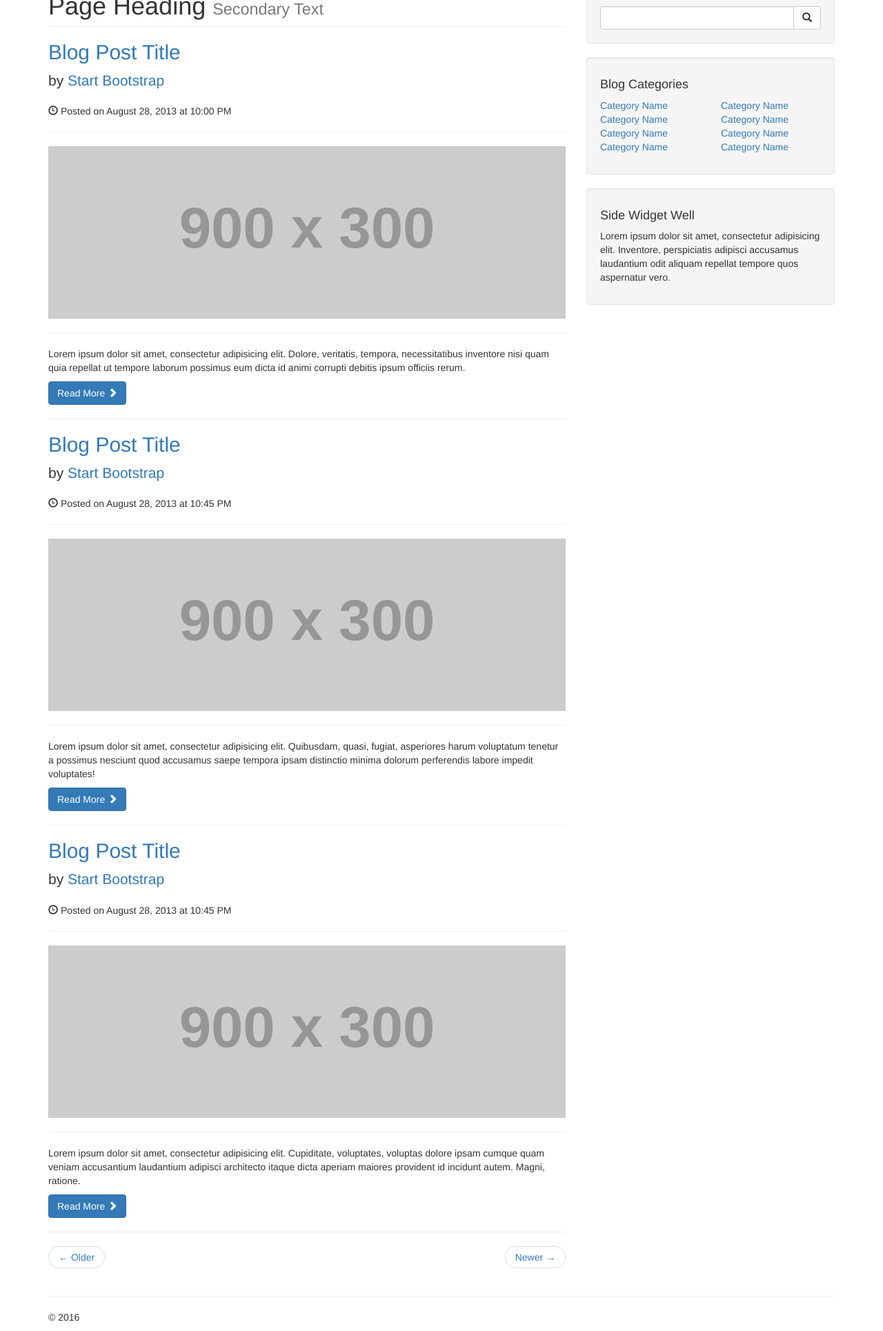
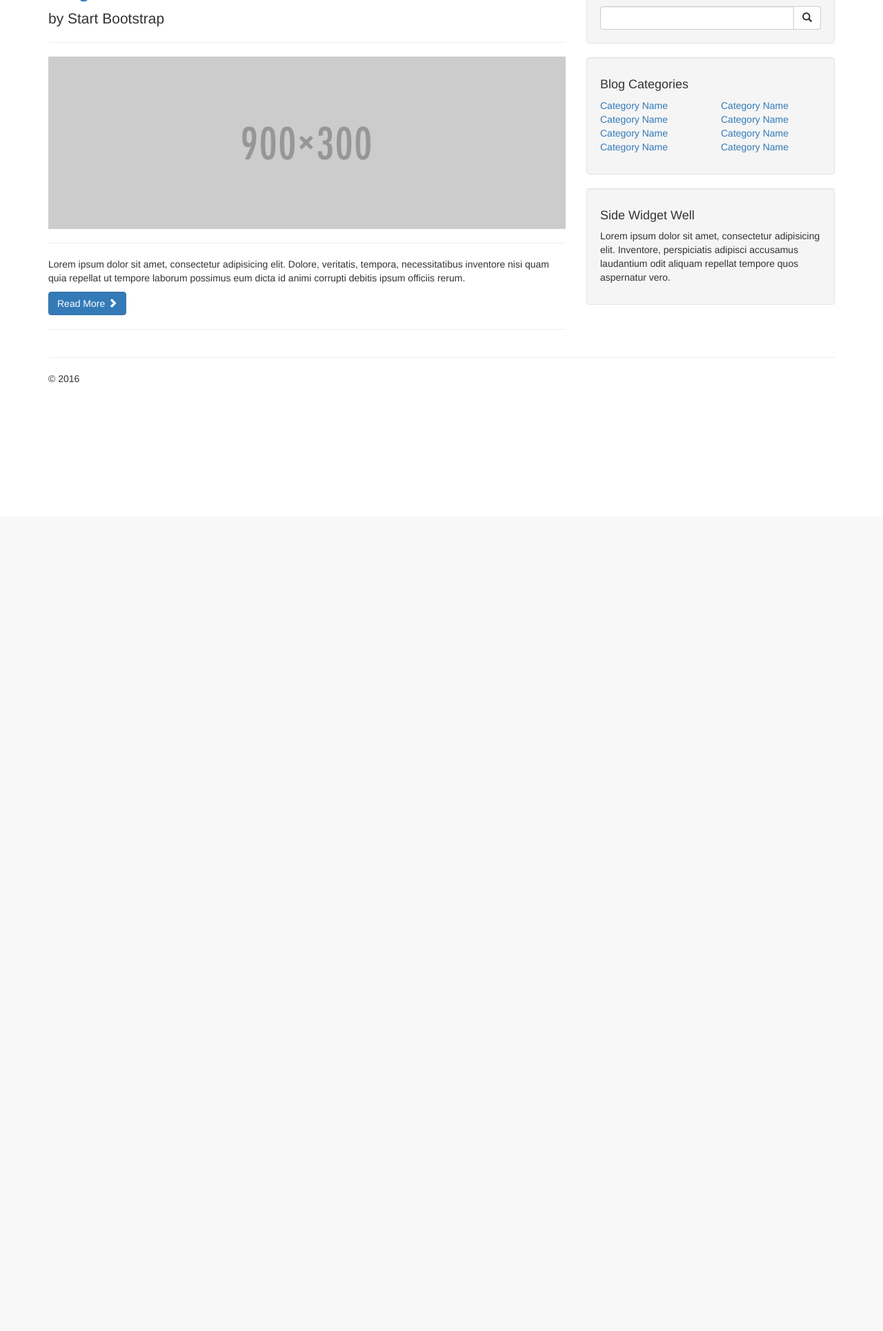
Before and after one commit to canyoupwnme/vulnourblog, a PHP site: page / in a window 1280 px wide. Shown: the part 51-1981 px from the top of the page at 69% size. After the commit the page ends 606 px from the top, so only its background shows below. Run offline with PHP 8.4, Linux system fonts and the light colour scheme; grey boxes labelled with a size stand in for pictures from a placeholder-image service; some libraries are stand-ins or nearby versions.

Commit message:
Bazı Düzenlemeler

```diff
--- a/index.php
+++ b/index.php
@@ -1,80 +1,31 @@
 <?php
-include ("header.php");
+require_once("header.php");
 ?>
     <div class="row">
 
         <!-- Blog Entries Column -->
         <div class="col-md-8">
 
-            <h1 class="page-header">
-                Page Heading
-                <small>Secondary Text</small>
-            </h1>
-
-            <!-- First Blog Post -->
+            <!-- Blog Post -->
             <h2>
                 <a href="post.php">Blog Post Title</a>
             </h2>
             <p class="lead">
-                by <a href="index.php">Start Bootstrap</a>
+                by Start Bootstrap
             </p>
-            <p><span class="glyphicon glyphicon-time"></span> Posted on August 28, 2013 at 10:00 PM</p>
             <hr>
-            <img class="img-responsive" src="http://placehold.it/900x300" alt="">
+            <img class="img-responsive" src="900x300.png" alt="">
             <hr>
             <p>Lorem ipsum dolor sit amet, consectetur adipisicing elit. Dolore, veritatis, tempora, necessitatibus inventore nisi quam quia repellat ut tempore laborum possimus eum dicta id animi corrupti debitis ipsum officiis rerum.</p>
             <a class="btn btn-primary" href="#">Read More <span class="glyphicon glyphicon-chevron-right"></span></a>
 
             <hr>
-
-            <!-- Second Blog Post -->
-            <h2>
-                <a href="#">Blog Post Title</a>
-            </h2>
-            <p class="lead">
-                by <a href="index.php">Start Bootstrap</a>
-            </p>
-            <p><span class="glyphicon glyphicon-time"></span> Posted on August 28, 2013 at 10:45 PM</p>
-            <hr>
-            <img class="img-responsive" src="http://placehold.it/900x300" alt="">
-            <hr>
-            <p>Lorem ipsum dolor sit amet, consectetur adipisicing elit. Quibusdam, quasi, fugiat, asperiores harum voluptatum tenetur a possimus nesciunt quod accusamus saepe tempora ipsam distinctio minima dolorum perferendis labore impedit voluptates!</p>
-            <a class="btn btn-primary" href="#">Read More <span class="glyphicon glyphicon-chevron-right"></span></a>
-
-            <hr>
-
-            <!-- Third Blog Post -->
-            <h2>
-                <a href="#">Blog Post Title</a>
-            </h2>
-            <p class="lead">
-                by <a href="index.php">Start Bootstrap</a>
-            </p>
-            <p><span class="glyphicon glyphicon-time"></span> Posted on August 28, 2013 at 10:45 PM</p>
-            <hr>
-            <img class="img-responsive" src="http://placehold.it/900x300" alt="">
-            <hr>
-            <p>Lorem ipsum dolor sit amet, consectetur adipisicing elit. Cupiditate, voluptates, voluptas dolore ipsam cumque quam veniam accusantium laudantium adipisci architecto itaque dicta aperiam maiores provident id incidunt autem. Magni, ratione.</p>
-            <a class="btn btn-primary" href="#">Read More <span class="glyphicon glyphicon-chevron-right"></span></a>
-
-            <hr>
-
-            <!-- Pager -->
-            <ul class="pager">
-                <li class="previous">
-                    <a href="#">&larr; Older</a>
-                </li>
-                <li class="next">
-                    <a href="#">Newer &rarr;</a>
-                </li>
-            </ul>
-
         </div>
 
         <!-- Blog Sidebar Widgets Column -->
         <div class="col-md-4">
 
-            <?php include ("right_bar.php"); ?>
+            <?php require_once("right_bar.php"); ?>
         </div>
 
     </div>
@@ -82,5 +33,5 @@ include ("header.php");
 
     <hr>
 <?php
-include ("footer.php");
+require_once("footer.php");
 ?>
--- a/post.php
+++ b/post.php
@@ -24,7 +24,7 @@ include ("header.php");
             <hr>
 
             <!-- Preview Image -->
-            <img class="img-responsive" src="http://placehold.it/900x300" alt="">
+            <img class="img-responsive" src="900x300.png" alt="">
 
             <hr>
 
```
Also changed, not shown: 900x300.png (added).
